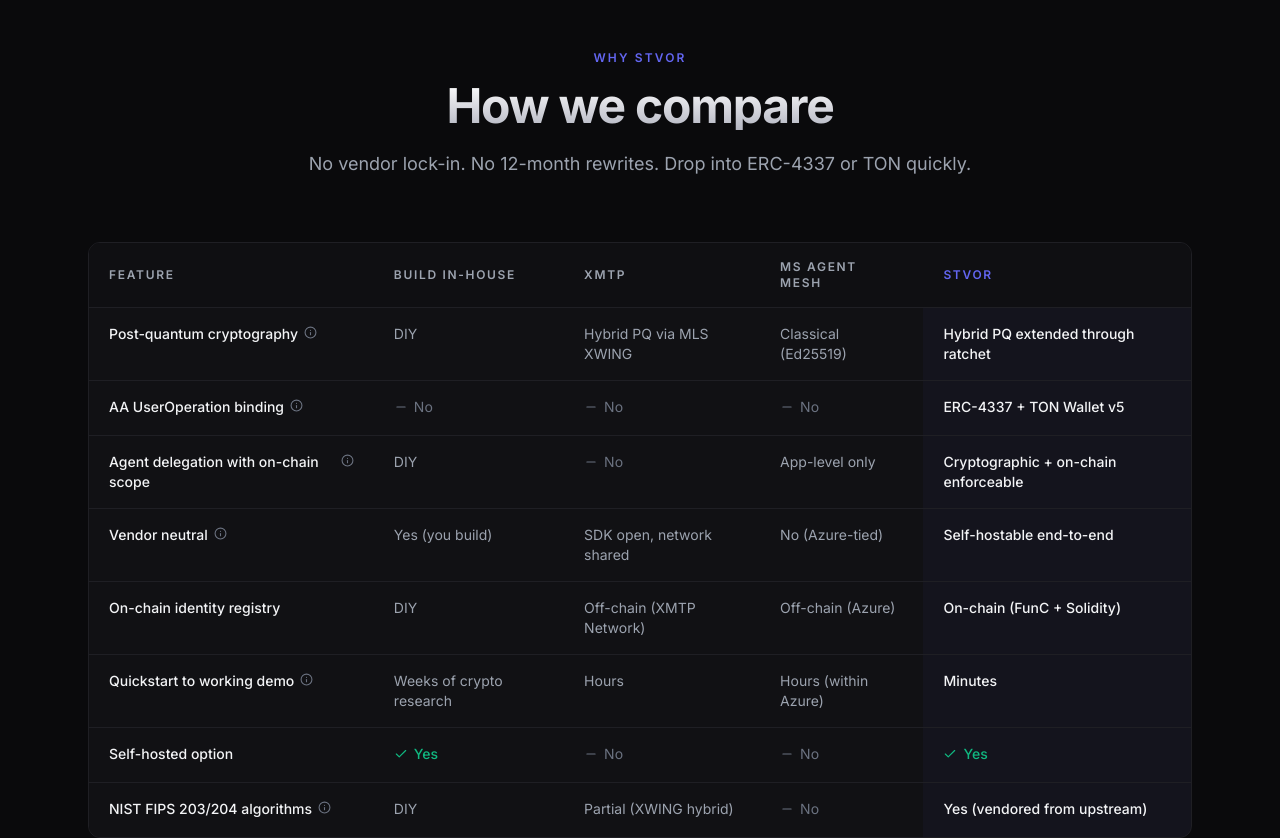
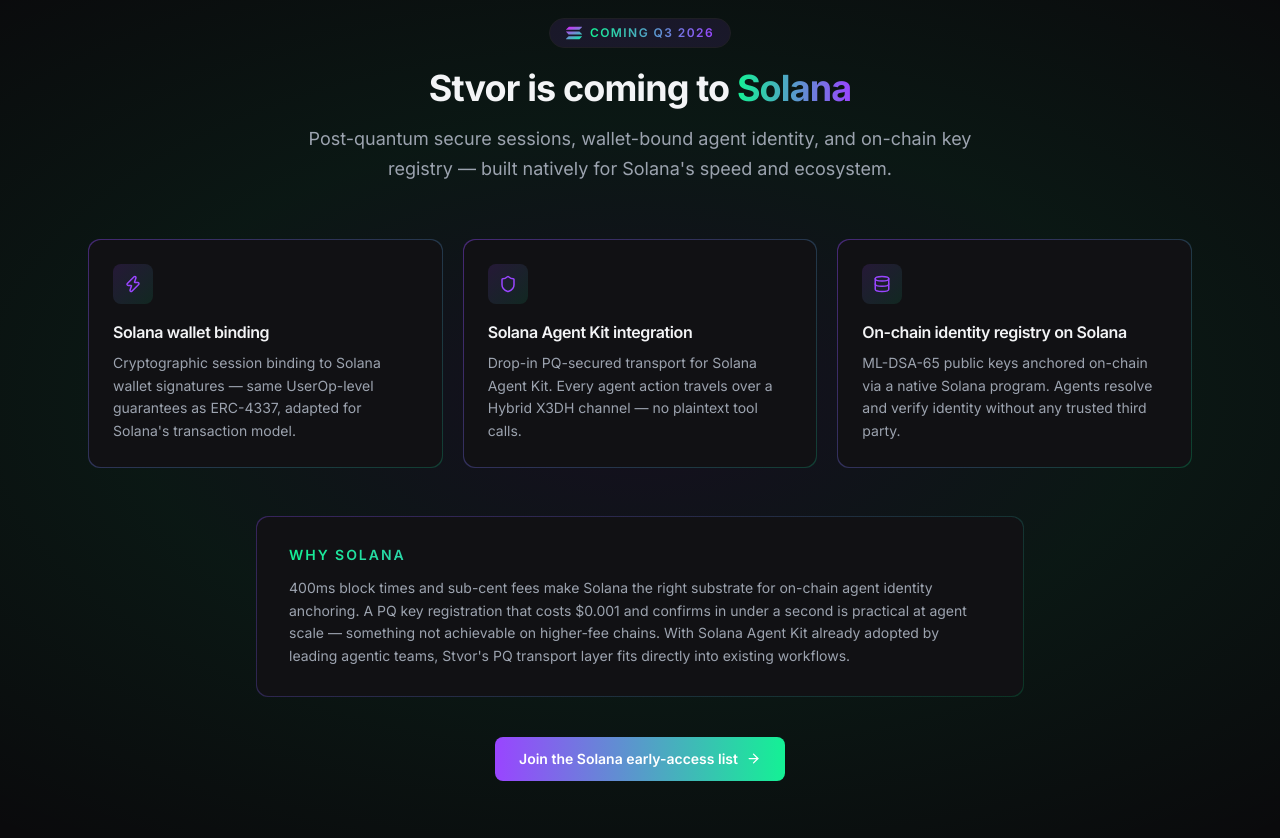
Before and after one commit to sapogeth/pr_stvor, a Next.js app: page / in a window 1280 px wide. Shown: the part 4100-4938 px from the top of the page. Built offline with nearby package versions, Linux system fonts and the light colour scheme; no server answers.

Commit message:
add Solana roadmap section — Q3 2026, wallet binding + Agent Kit + on-chain registry

```diff
--- a/src/app/page.tsx
+++ b/src/app/page.tsx
@@ -9,6 +9,7 @@
 import { TrustSignals } from "@/components/sections/trust-signals";
 import { GetStarted } from "@/components/sections/get-started";
 import { Partners } from "@/components/sections/partners";
+import { SolanaRoadmap } from "@/components/sections/solana-roadmap";
 
 export default function HomePage() {
   return (
@@ -20,6 +21,7 @@
         <Problem />
         <Solution />
         <UseCases />
+        <SolanaRoadmap />
         <Comparison />
         <Pricing />
         <TrustSignals />
--- /dev/null
+++ b/src/components/sections/solana-roadmap.tsx
@@ -0,0 +1,135 @@
+import { Zap, Shield, Database, ArrowRight } from "lucide-react";
+import { Section } from "@/components/ui/section";
+import { siteConfig } from "@/lib/site-config";
+
+const items = [
+  {
+    icon: Zap,
+    title: "Solana wallet binding",
+    body: "Cryptographic session binding to Solana wallet signatures — same UserOp-level guarantees as ERC-4337, adapted for Solana's transaction model.",
+  },
+  {
+    icon: Shield,
+    title: "Solana Agent Kit integration",
+    body: "Drop-in PQ-secured transport for Solana Agent Kit. Every agent action travels over a Hybrid X3DH channel — no plaintext tool calls.",
+  },
+  {
+    icon: Database,
+    title: "On-chain identity registry on Solana",
+    body: "ML-DSA-65 public keys anchored on-chain via a native Solana program. Agents resolve and verify identity without any trusted third party.",
+  },
+];
+
+export function SolanaRoadmap() {
+  return (
+    <section className="py-20 relative overflow-hidden">
+      {/* Solana gradient glow */}
+      <div
+        aria-hidden="true"
+        className="pointer-events-none absolute inset-0 -z-10"
+        style={{
+          background:
+            "radial-gradient(ellipse 80% 60% at 50% 50%, rgba(153,69,255,0.08) 0%, rgba(20,241,149,0.06) 50%, transparent 100%)",
+        }}
+      />
+
+      <div className="container-page">
+        {/* header */}
+        <div className="mx-auto max-w-2xl text-center mb-14">
+          <div className="inline-flex items-center gap-2 rounded-full border border-[#9945FF]/30 bg-[#9945FF]/10 px-4 py-1.5 mb-5">
+            {/* Solana logo mark */}
+            <svg width="16" height="14" viewBox="0 0 397 311" fill="none" aria-hidden="true">
+              <path d="M64.6 237.9a13 13 0 0 1 9.2-3.8h317.4c5.8 0 8.7 7 4.6 11.1l-62.7 62.7a13 13 0 0 1-9.2 3.8H6.5c-5.8 0-8.7-7-4.6-11.1l62.7-62.7z" fill="url(#sol-a)"/>
+              <path d="M64.6 3.8A13.3 13.3 0 0 1 73.8 0h317.4c5.8 0 8.7 7 4.6 11.1l-62.7 62.7a13 13 0 0 1-9.2 3.8H6.5C.7 77.6-2.2 70.6 1.9 66.5l62.7-62.7z" fill="url(#sol-b)"/>
+              <path d="M333.1 120.1a13 13 0 0 0-9.2-3.8H6.5c-5.8 0-8.7 7-4.6 11.1l62.7 62.7a13 13 0 0 0 9.2 3.8h317.4c5.8 0 8.7-7 4.6-11.1l-62.7-62.7z" fill="url(#sol-c)"/>
+              <defs>
+                <linearGradient id="sol-a" x1="360.9" y1="351.6" x2="141.2" y2="-69" gradientUnits="userSpaceOnUse">
+                  <stop stopColor="#00FFA3"/><stop offset="1" stopColor="#DC1FFF"/>
+                </linearGradient>
+                <linearGradient id="sol-b" x1="264.8" y1="401.6" x2="45" y2="-18.9" gradientUnits="userSpaceOnUse">
+                  <stop stopColor="#00FFA3"/><stop offset="1" stopColor="#DC1FFF"/>
+                </linearGradient>
+                <linearGradient id="sol-c" x1="312.5" y1="376.8" x2="92.8" y2="-43.7" gradientUnits="userSpaceOnUse">
+                  <stop stopColor="#00FFA3"/><stop offset="1" stopColor="#DC1FFF"/>
+                </linearGradient>
+              </defs>
+            </svg>
+            <span className="text-xs font-semibold tracking-[0.12em] uppercase"
+              style={{ background: "linear-gradient(90deg,#14F195,#9945FF)", WebkitBackgroundClip: "text", WebkitTextFillColor: "transparent" }}>
+              Coming Q3 2026
+            </span>
+          </div>
+
+          <h2 className="text-3xl md:text-4xl font-bold tracking-tight text-[var(--color-fg)] mb-4">
+            Stvor is coming to{" "}
+            <span style={{ background: "linear-gradient(90deg,#14F195,#9945FF)", WebkitBackgroundClip: "text", WebkitTextFillColor: "transparent" }}>
+              Solana
+            </span>
+          </h2>
+          <p className="text-[var(--color-fg-muted)] text-lg leading-relaxed">
+            Post-quantum secure sessions, wallet-bound agent identity, and on-chain
+            key registry — built natively for Solana's speed and ecosystem.
+          </p>
+        </div>
+
+        {/* feature cards */}
+        <div className="grid gap-5 md:grid-cols-3 mb-12">
+          {items.map(({ icon: Icon, title, body }) => (
+            <div
+              key={title}
+              className="relative rounded-xl p-px overflow-hidden"
+              style={{ background: "linear-gradient(135deg,rgba(153,69,255,0.4),rgba(20,241,149,0.2))" }}
+            >
+              <div className="rounded-xl bg-[var(--color-bg-elevated)] p-6 h-full flex flex-col">
+                <div
+                  className="mb-4 inline-flex size-10 items-center justify-center rounded-lg shrink-0"
+                  style={{ background: "linear-gradient(135deg,rgba(153,69,255,0.15),rgba(20,241,149,0.1))" }}
+                >
+                  <Icon size={18} style={{ color: "#9945FF" }} />
+                </div>
+                <h3 className="text-base font-semibold text-[var(--color-fg)] mb-2 tracking-tight">
+                  {title}
+                </h3>
+                <p className="text-sm text-[var(--color-fg-muted)] leading-relaxed">
+                  {body}
+                </p>
+              </div>
+            </div>
+          ))}
+        </div>
+
+        {/* why Solana callout */}
+        <div
+          className="rounded-xl p-px mx-auto max-w-3xl"
+          style={{ background: "linear-gradient(135deg,rgba(153,69,255,0.3),rgba(20,241,149,0.15))" }}
+        >
+          <div className="rounded-xl bg-[var(--color-bg-elevated)] px-8 py-7">
+            <p className="text-sm font-semibold uppercase tracking-[0.14em] mb-3"
+              style={{ background: "linear-gradient(90deg,#14F195,#9945FF)", WebkitBackgroundClip: "text", WebkitTextFillColor: "transparent" }}>
+              Why Solana
+            </p>
+            <p className="text-[var(--color-fg-muted)] text-sm leading-relaxed mb-0">
+              400ms block times and sub-cent fees make Solana the right substrate for
+              on-chain agent identity anchoring. A PQ key registration that costs $0.001
+              and confirms in under a second is practical at agent scale —
+              something not achievable on higher-fee chains. With Solana Agent Kit
+              already adopted by leading agentic teams, Stvor's PQ transport layer
+              fits directly into existing workflows.
+            </p>
+          </div>
+        </div>
+
+        {/* CTA */}
+        <div className="mt-10 text-center">
+          <a
+            href={`mailto:${siteConfig.emails.founder}?subject=Stvor%20Solana%20%E2%80%94%20early%20access&body=Hi%2C%0A%0AI%27m%20interested%20in%20Stvor%27s%20Solana%20integration.%0A%0AProject%3A%0ATimeline%3A%0A`}
+            className="inline-flex items-center gap-2 rounded-lg px-6 py-3 text-sm font-semibold text-white transition-opacity hover:opacity-90"
+            style={{ background: "linear-gradient(90deg,#9945FF,#14F195)" }}
+          >
+            Join the Solana early-access list <ArrowRight size={15} />
+          </a>
+        </div>
+      </div>
+    </section>
+  );
+}
```
